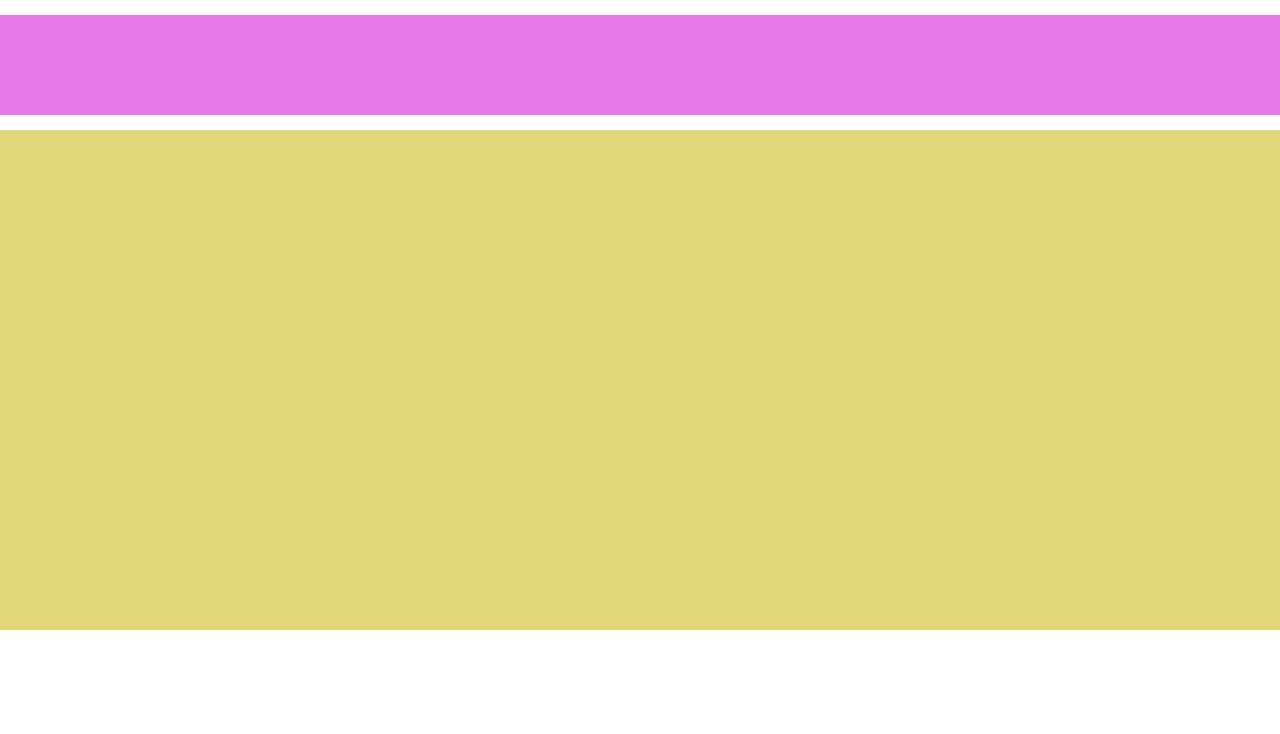
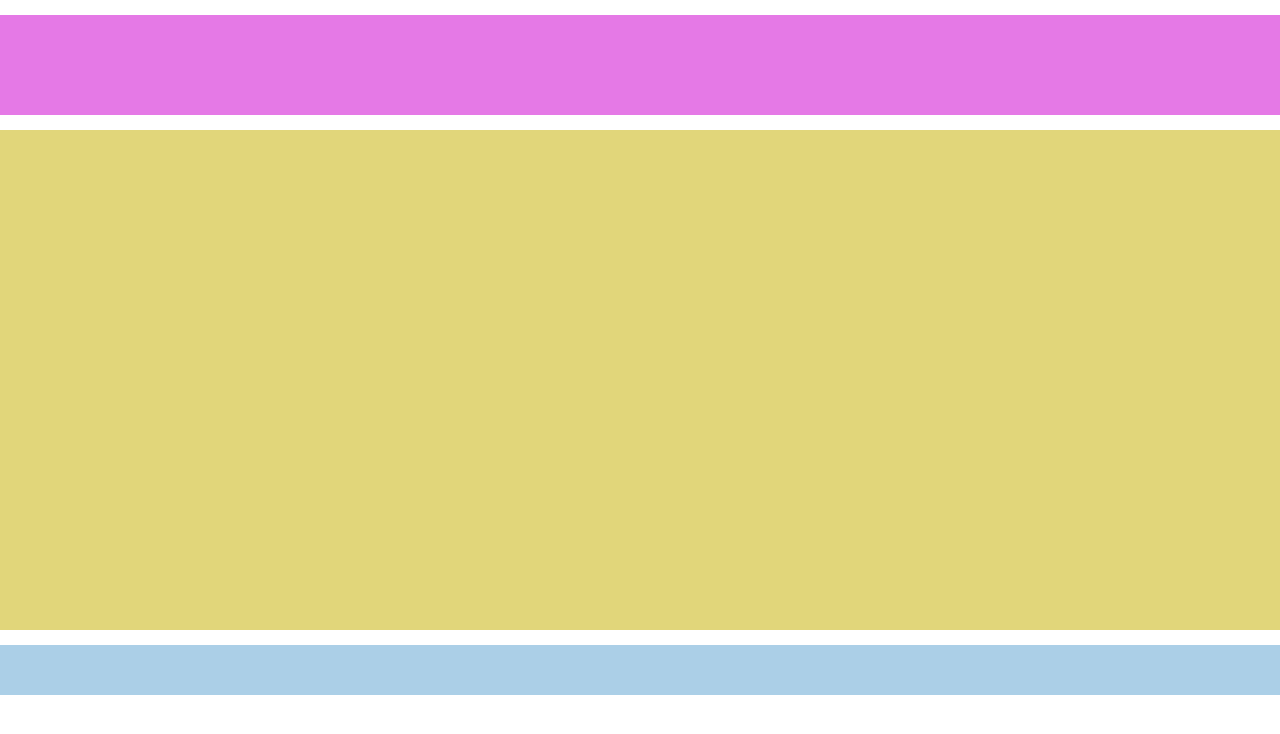
Before and after one commit to EttoreBarcella/htmlcss-struttura-wp, a plain HTML site: page index.html in a window 1280 px wide. Drawn offline with Linux system fonts and the light colour scheme.

Commit message:
box azzurro

```diff
--- a/css/style.css
+++ b/css/style.css
@@ -31,3 +31,10 @@
     width: 100%;
     height: 500px;
 }
+
+.box-azzurro{
+    background-color: #abcfe7;
+    margin-bottom: 15px;
+    width: 100%;
+    height: 50px;
+}
--- a/index.html
+++ b/index.html
@@ -16,7 +16,7 @@
             <!-- box gialla e celeste -->
             <main>
                 <div class="box-giallo"></div>
-
+                <div class="box-azzurro"></div>
             </main>
             <!-- box viola -->
             <footer></footer>
```
